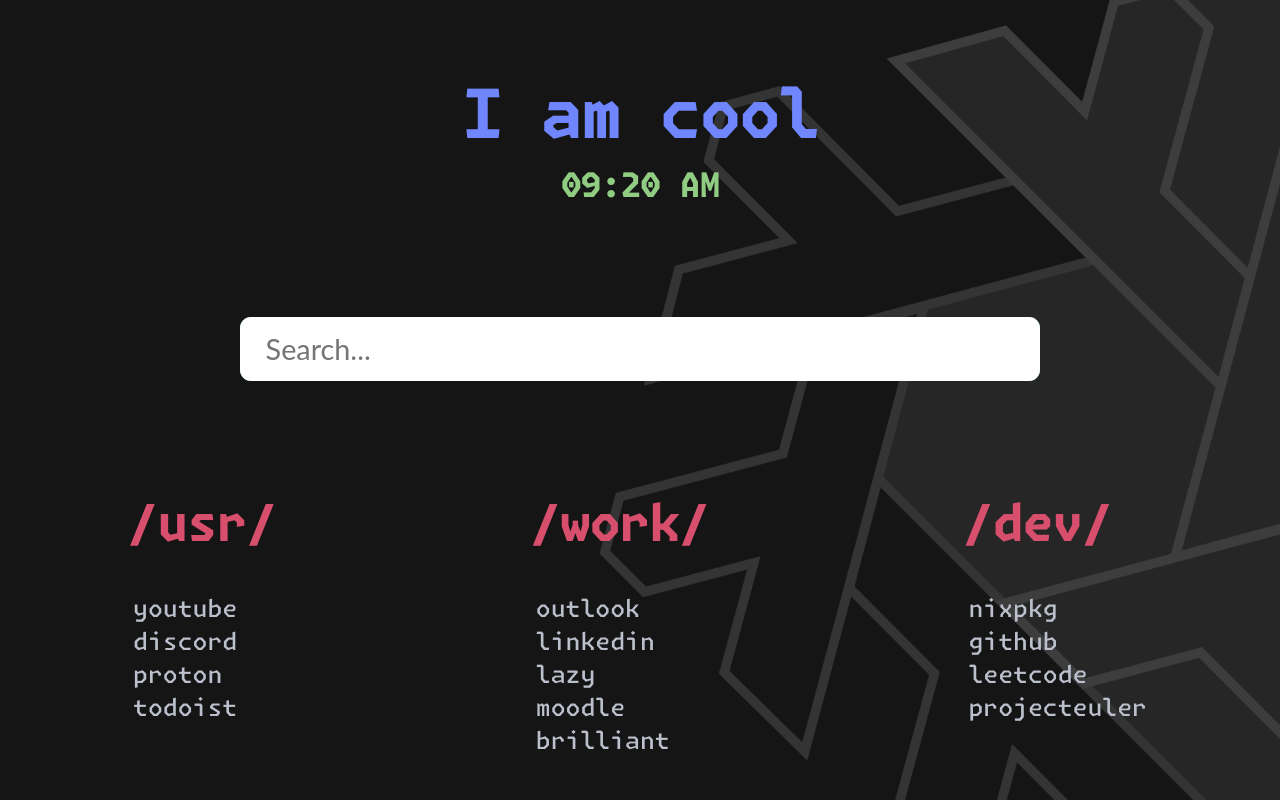
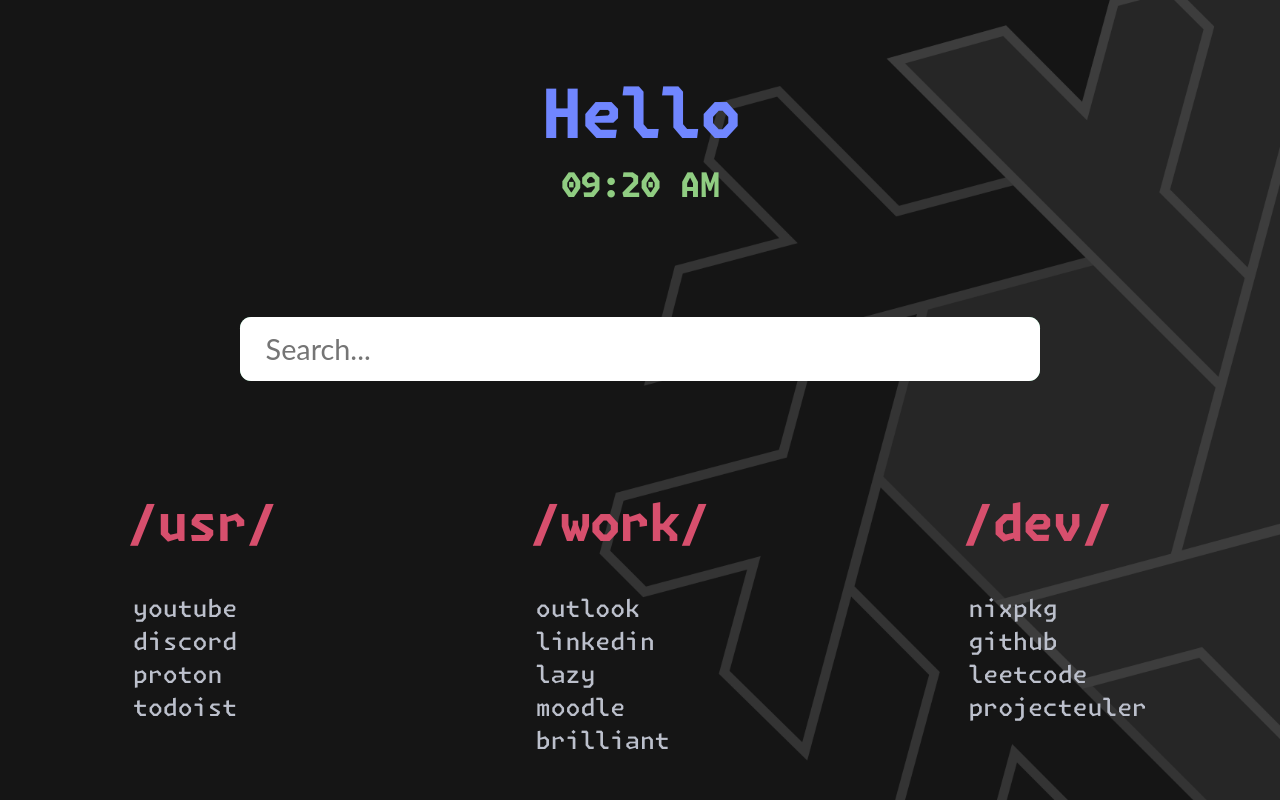
Before and after one commit to SkohTV/dotfiles, a plain HTML site: page homepage/homepage.html in a window 1280 px wide. Drawn offline with Linux system fonts and the light colour scheme.

Commit message:
Changed text to homepage

```diff
--- a/homepage/homepage.html
+++ b/homepage/homepage.html
@@ -25,7 +25,6 @@
 
 
 <style>
-
 @font-face {
 font-family: "Krypton";
 src: url(./src/font.woff);
@@ -159,7 +158,7 @@
 
 <body>
   <div id="top">
-    <h1>I am cool</h1>
+    <h1>Hello</h1>
     <div class="time">
       <h3 id="clock"></h3>
     </div>
```
